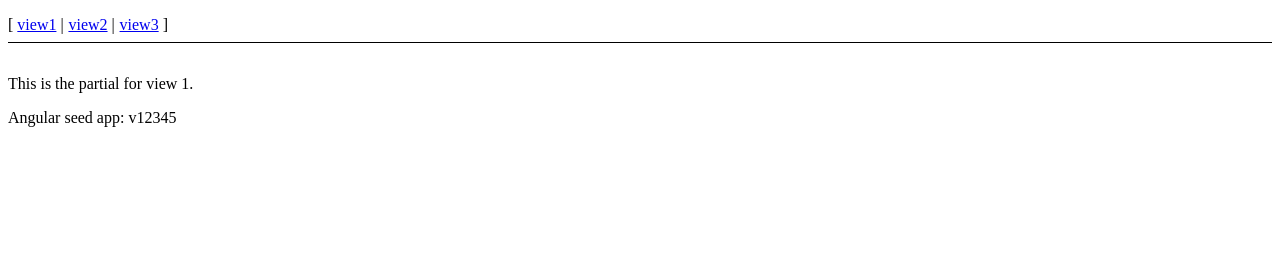
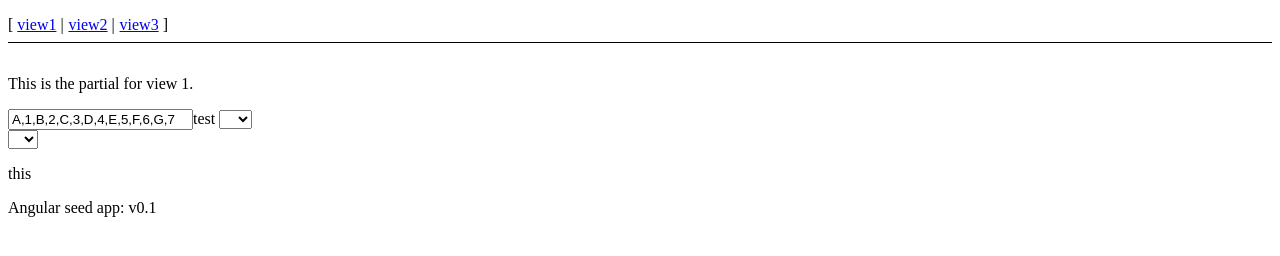
Before and after one commit to VeeteshJain/angular-seed-master, a website: page angular-seed-master/app/index.html at #/view1 in a window 1280 px wide. Drawn offline with Linux system fonts and the light colour scheme.

Commit message:
commit 7

```diff
--- a/angular-seed-master/app/js/controllers.js
+++ b/angular-seed-master/app/js/controllers.js
@@ -3,7 +3,9 @@
 /* Controllers */
 
 angular.module('myApp.controllers', ['serverDataAccessService',"myService"]).
-  controller('MyCtrl1', [function() {
+  controller('MyCtrl1', ['$scope',function($scope) {
+    $scope.data = ['A','1','B','2','C','3','D','4','E','5','F','6','G','7'];
+    $scope.colors = ['black','white','red','blue','yellow'];
 
   }])
   .controller('MyCtrl2', ['$scope',"serverDataAccessService",function($scope,serverDataAccessService) {
--- a/angular-seed-master/app/js/directives.js
+++ b/angular-seed-master/app/js/directives.js
@@ -7,7 +7,31 @@
   directive('appVersion', ['version', 'rootValGetterServiceQQ' ,function(version,rootValGetterServiceQQ) {
   	var data = rootValGetterServiceQQ.getVal();
     return function(scope, elm, attrs) {
-      //elm.text(version);
-      elm.text(data);
+      elm.text(version);
+      //elm.text(data);
     };
+  }]).
+  directive('search',['searchService',function(searchService){
+  	return{
+  		restrict:'A',
+  		link:function(scope,element,attrs){
+  			alert("I am working");
+        console.log("start");
+        searchService.getPersons("abc").then(
+          function(success){
+            console.log(success);
+            scope.data = success;
+            console.log(scope.data);
+          },
+          function(error){console.log(error);},
+          function(notify){console.log(notify);}
+          );
+        console.log("end");
+  		},
+      transclude:"true",
+      template:'<select ng-model="data" ng-options="d.val for d in data"></select><p ng-transclude></p>',
+  		scope:{
+
+  		}//to give directive an isolated scope
+  	}
   }]);
--- a/angular-seed-master/app/js/services.js
+++ b/angular-seed-master/app/js/services.js
@@ -15,4 +15,15 @@
     }
     });
 
+mod.factory('searchService', ['$q',function($q) {
+    return {
+        getPersons: function (keyWord) {
+        	var deferred = $q.defer();
+            var data = [{'val':'1'},{'val':'2'},{'val':'3'},{'val':'4'},{'val':'5'},{'val':'6'},{'val':'7'}];
+            deferred.resolve(data);
+            return deferred.promise;
+        }
+    }
+    }]);
+
 mod.value('version', '0.1');
--- a/angular-seed-master/app/partials/partial1.html
+++ b/angular-seed-master/app/partials/partial1.html
@@ -1 +1,4 @@
 <p>This is the partial for view 1.</p>
+<input ng-model="data">test</input>
+  <select ng-model="data" ng-options="d for d in data"></select>
+  <div search>this</div>
```
Also changed, not shown: angular-seed-master/test/unit/directivesSpec.js (+20 -8 lines), angular-seed-master/test/unit/servicesSpec.js (+7 -4 lines).
